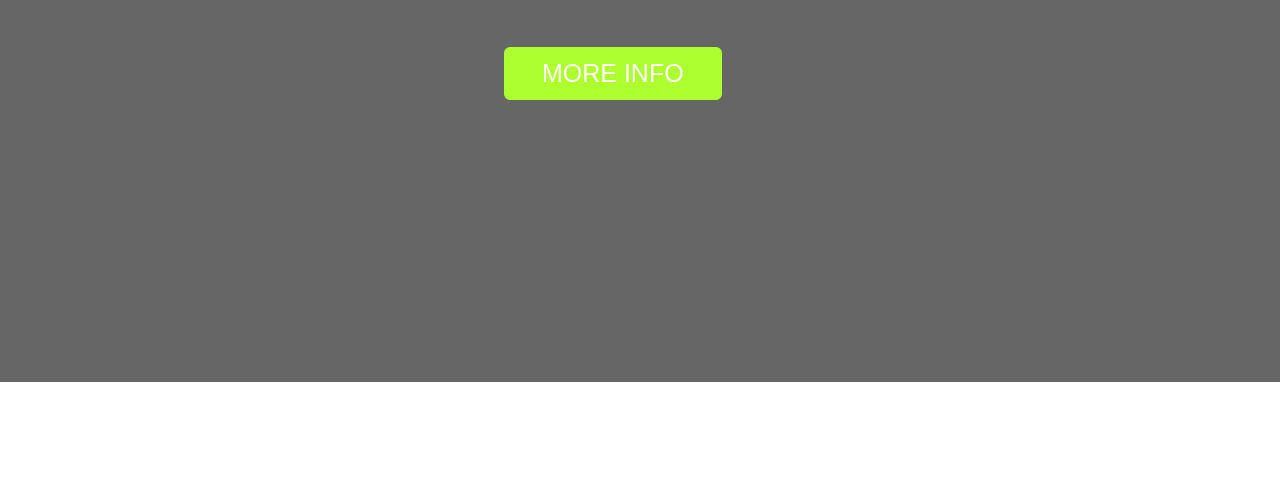
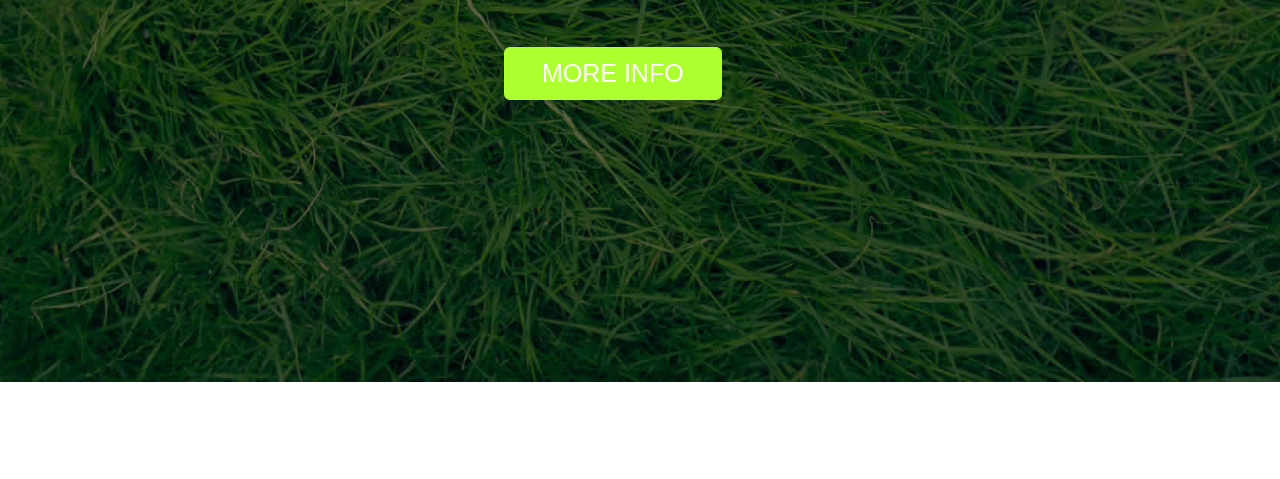
Before and after one commit to Shreyas1198/LandScaper, a plain HTML site: page index.html in a window 1280 px wide. Shown: the part 418-897 px from the top of the page. Drawn offline with nearby package versions, Linux system fonts and the light colour scheme.

Commit message:
Update style.css

```diff
--- a/css/style.css
+++ b/css/style.css
@@ -205,7 +205,7 @@ section .title::before{
 /* home section styling */
 .home{
     display: flex;
-    background: linear-gradient(rgba(0,0,0,0.6),rgba(0,0,0,0.6)),url('./assets/intro-bg.jpg') no-repeat top;
+    background: linear-gradient(rgba(0,0,0,0.6),rgba(0,0,0,0.6)),url("/assets/intro-bg.jpg") no-repeat top;
     height: 100vh;
     color: #fff;
     min-height: 500px;
```
